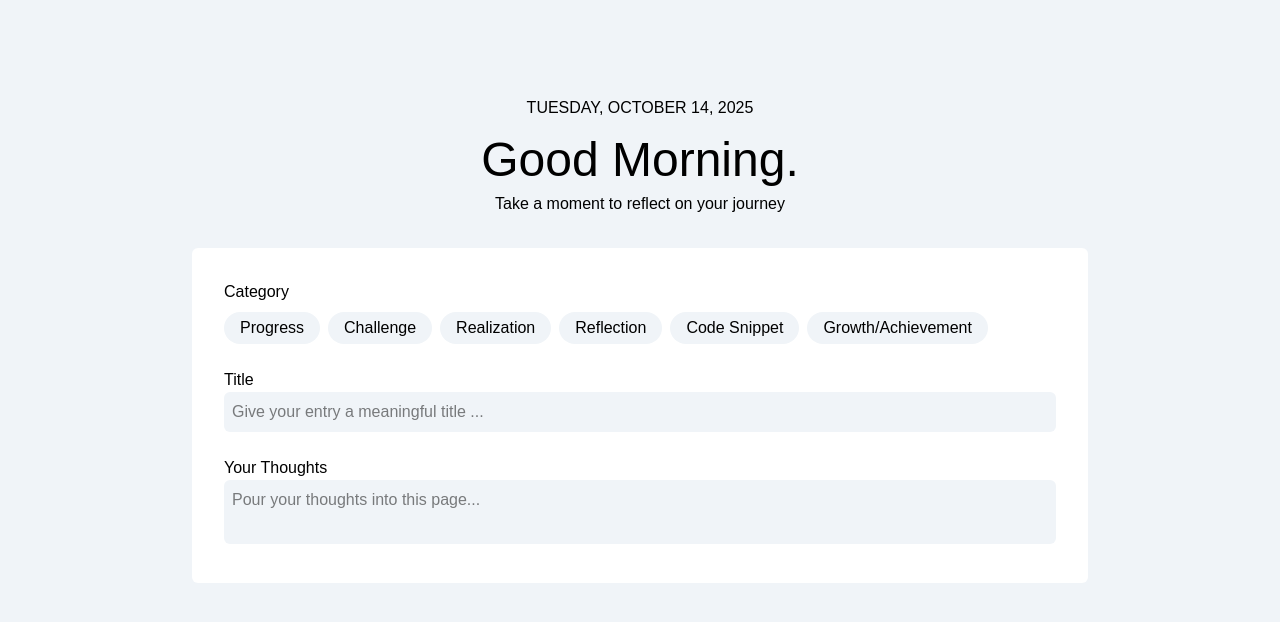
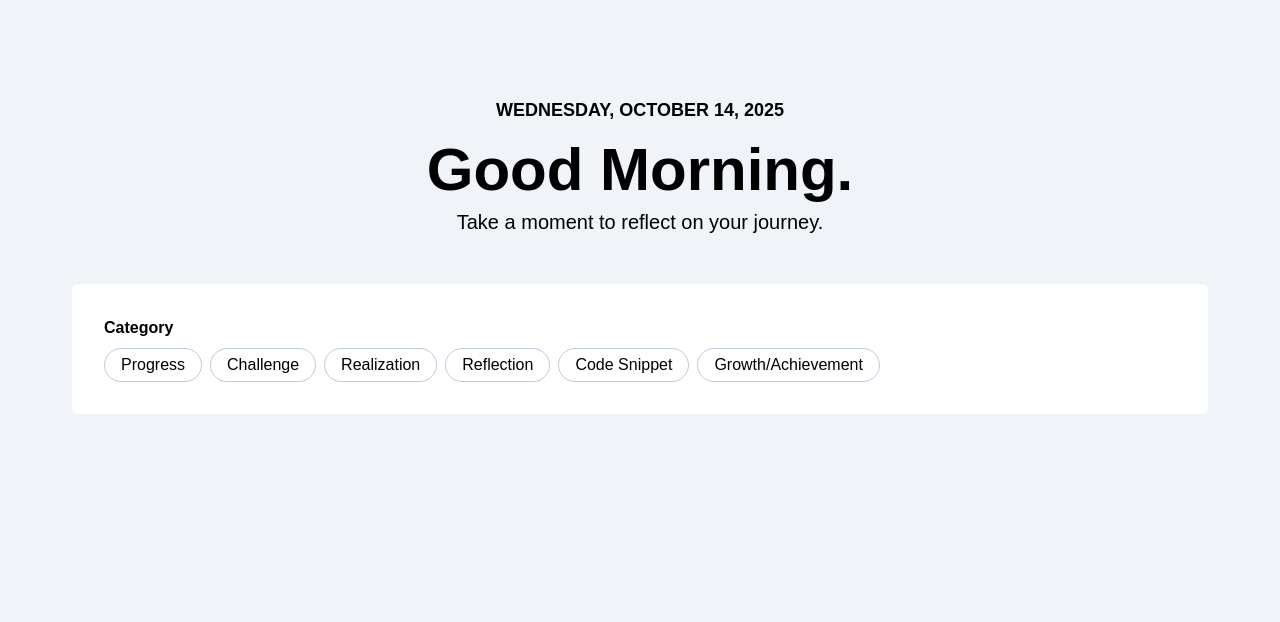
Before and after one commit to jawadvajeeh/edb, a Next.js app: page /write in a window 1280 px wide. Shown: the top 622 px of the page. Built offline with nearby package versions, Linux system fonts and the light colour scheme.

Commit message:
wip: write page

```diff
--- a/src/app/(dashboard)/write/page.tsx
+++ b/src/app/(dashboard)/write/page.tsx
@@ -1,44 +1,66 @@
+'use client';
+
+import { ToggleGroupItem, ToggleGroupRoot } from '@/components/ui/toggle-group';
 import React from 'react';
 
+const categories = [
+  {
+    value: 'progress',
+    label: 'Progress',
+  },
+  {
+    value: 'challenge',
+    label: 'Challenge',
+  },
+  {
+    value: 'realization',
+    label: 'Realization',
+  },
+  {
+    value: 'reflection',
+    label: 'Reflection',
+  },
+  {
+    value: 'codeSnippet',
+    label: 'Code Snippet',
+  },
+  {
+    value: 'growthOrAchivement',
+    label: 'Growth/Achievement',
+  },
+];
+
 function Write() {
+  const [category, setCategory] = React.useState<string | null>(null);
+
   return (
     <div className="h-screen">
-      <div className="flex flex-col items-center gap-8 px-2 py-24">
+      <div className="flex flex-col items-center gap-12 px-2 py-24">
         <div className="flex flex-col items-center gap-4">
-          <p>TUESDAY, OCTOBER 14, 2025</p>
+          <h3 className="text-lg font-semibold">WEDNESDAY, OCTOBER 14, 2025</h3>
           <div className="flex flex-col items-center gap-2">
-            <p className="text-5xl">Good Morning.</p>
-            <p>Take a moment to reflect on your journey</p>
+            <h1 className="text-center text-6xl font-bold">Good Morning.</h1>
+            <p className="text-xl">Take a moment to reflect on your journey.</p>
           </div>
         </div>
-        <div className="flex w-full max-w-4xl flex-col gap-6 rounded-md bg-white p-8">
+        <div className="flex w-full flex-col rounded-md bg-white p-8">
           <div>
-            <p>Category</p>
-            <div className="mt-2 flex flex-wrap gap-2">
-              <button className="bg-bgMain rounded-full px-4 py-1">Progress</button>
-              <button className="bg-bgMain rounded-full px-4 py-1">Challenge</button>
-              <button className="bg-bgMain rounded-full px-4 py-1">Realization</button>
-              <button className="bg-bgMain rounded-full px-4 py-1">Reflection</button>
-              <button className="bg-bgMain rounded-full px-4 py-1">Code Snippet</button>
-              <button className="bg-bgMain rounded-full px-4 py-1">Growth/Achievement</button>
-            </div>
-          </div>
-          <div>
-            <p>Title</p>
-            <input
-              className="focus:outline-bg100 bg-bgMain w-full rounded-md p-2 outline-none focus:outline-1 focus:outline-solid"
-              type="text"
-              placeholder="Give your entry a meaningful title ..."
-            />
-          </div>
-          <div>
-            <p>Your Thoughts</p>
-            <textarea
-              placeholder="Pour your thoughts into this page..."
-              className="focus:outline-bg100 bg-bgMain w-full resize-none rounded-md p-2 focus:outline-solid"
-              name=""
-              id=""
-            />
+            <h4 className="mb-2 font-semibold">Category</h4>
+            <ToggleGroupRoot
+              className="flex flex-wrap gap-2"
+              value={category}
+              onValueChange={setCategory}
+            >
+              {categories.map((cat) => (
+                <ToggleGroupItem
+                  className="border-border100 data-[state=on]:bg-nuetral100 data-[state=on]:text-border100 rounded-full border px-2 py-1 md:px-4"
+                  key={cat.value}
+                  value={cat.value}
+                >
+                  {cat.label}
+                </ToggleGroupItem>
+              ))}
+            </ToggleGroupRoot>
           </div>
         </div>
       </div>
--- /dev/null
+++ b/src/components/ui/toggle-group.tsx
@@ -0,0 +1,60 @@
+'use client';
+
+import * as React from 'react';
+
+type ToggleGroupRootCtxt = {
+  value: string | null;
+  onValueChange?: (value: string | null) => void;
+};
+
+const ToggleGroupRootCtxt = React.createContext<ToggleGroupRootCtxt | undefined>(undefined);
+
+const useToggleGroup = () => {
+  const context = React.useContext(ToggleGroupRootCtxt);
+  if (!context) {
+    throw new Error('useToggleGroup must be used within a ToggleGroupRoot');
+  }
+  return context;
+};
+
+type ToggleGroupRootProps = {
+  children: React.ReactNode;
+  value: string | null;
+  onValueChange?: (value: string | null) => void;
+} & React.HTMLAttributes<HTMLDivElement>;
+
+export function ToggleGroupRoot({
+  children,
+  value,
+  onValueChange = () => {},
+  ...props
+}: ToggleGroupRootProps) {
+  return (
+    <ToggleGroupRootCtxt.Provider value={{ value, onValueChange }}>
+      <div {...props}>{children}</div>
+    </ToggleGroupRootCtxt.Provider>
+  );
+}
+
+type ToggleGroupItemProps = {
+  children: React.ReactNode;
+  value: string;
+} & React.ButtonHTMLAttributes<HTMLButtonElement>;
+
+export function ToggleGroupItem({ children, value, ...props }: ToggleGroupItemProps) {
+  const ctxt = useToggleGroup();
+
+  const isToggleOn = ctxt.value === value;
+
+  function handleToggleItem() {
+    if (ctxt.onValueChange) {
+      ctxt.onValueChange(isToggleOn ? null : value);
+    }
+  }
+
+  return (
+    <button onClick={handleToggleItem} {...props} data-state={isToggleOn ? 'on' : 'off'}>
+      {children}
+    </button>
+  );
+}
```
